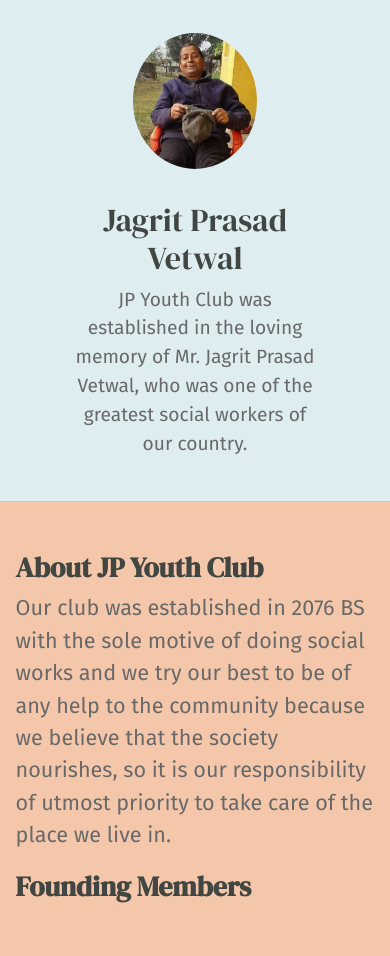
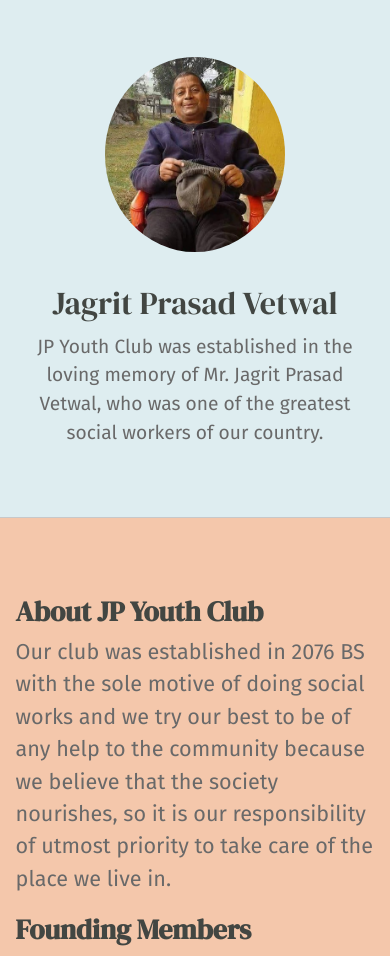
Before and after one commit to rahulkharel30/jpyouthclub, a plain HTML site: page index.html in a window 390 px wide. Shown: the part 113-1069 px from the top of the page. Drawn offline with nearby package versions, Linux system fonts and the light colour scheme.

Commit message:
Update styles.css

```diff
--- a/css/styles.css
+++ b/css/styles.css
@@ -104,13 +104,13 @@ hr{
 }
 @media (max-width: 700px){
     #title{
-        padding: 8%% 4%;
+        padding: 15% 4%;
     }
     #about{
-        padding:  8% 4% 1.5%;
+        padding:  15% 4% 1.5%;
     }
     #membership{
-        padding: 8% 4%;
+        padding: 15% 4%;
 
     }
     #footer{
```
